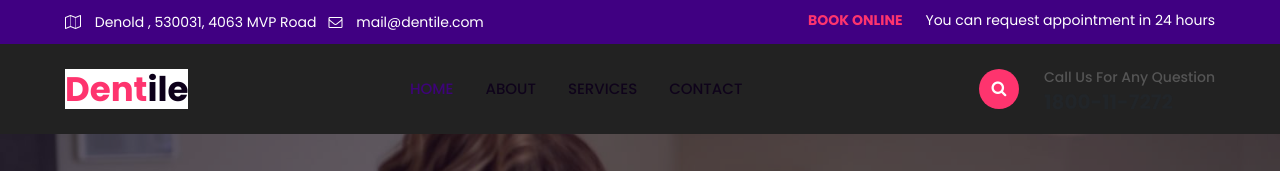
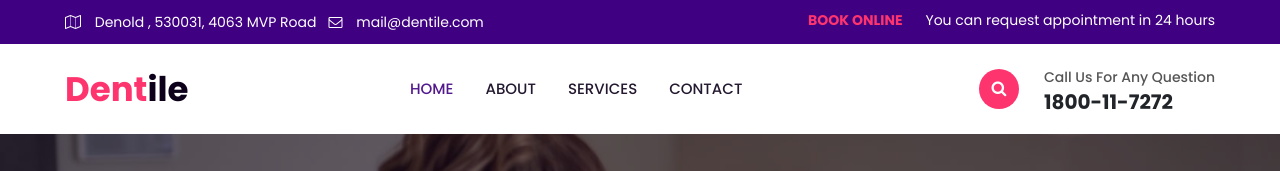
Before and after one commit to Saisrikanth412/finalfrtproject, a plain HTML site: page index.html in a window 1280 px wide. Shown: the top 171 px of the page. Drawn offline with nearby package versions, Linux system fonts and the light colour scheme.

Commit message:
Update index.html

```diff
--- a/index.html
+++ b/index.html
@@ -16,11 +16,7 @@ Author URL: http://w3layouts.com
 	<!-- Template CSS -->
 	<link href="//fonts.googleapis.com/css?family=Poppins:300,400,400i,500,600,700&display=swap" rel="stylesheet">
 	<!-- Template CSS -->
-	<title>Chat Bot</title>
 
-   	 <link rel="stylesheet" href="static/css/chat.css">
-   	 <link rel="stylesheet" href="static/css/home.css">
-   	 <link rel="stylesheet" href="https://cdnjs.cloudflare.com/ajax/libs/font-awesome/4.7.0/css/font-awesome.min.css">
 </head>
 
 <body>
```
